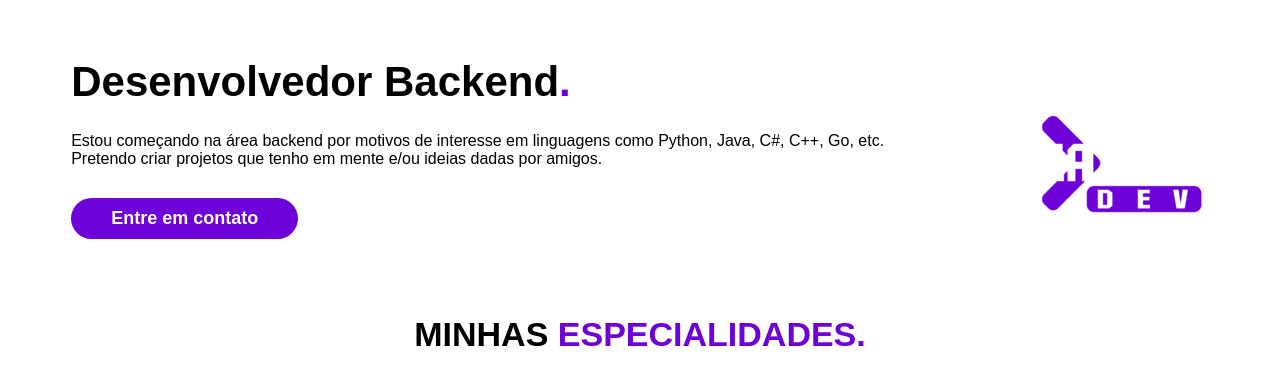
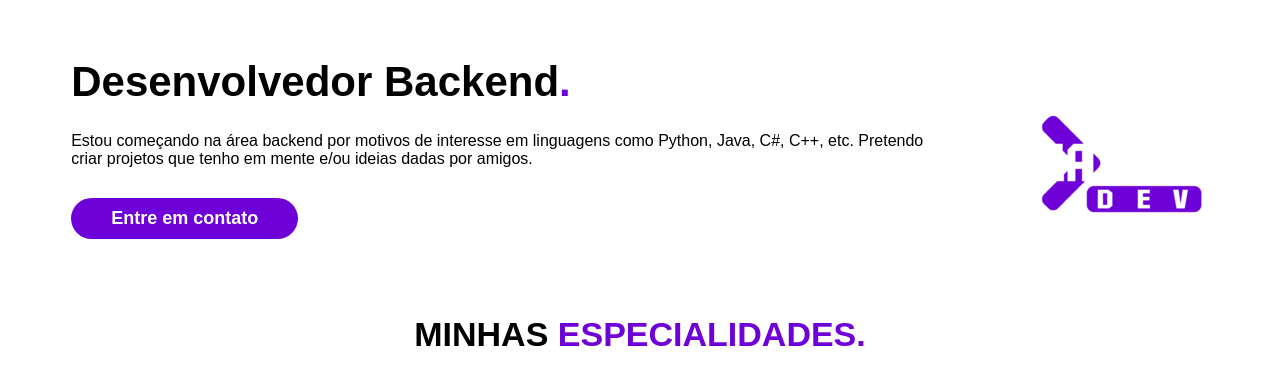
Before and after one commit to DevGabrielC/devgabrielc.github.io, a plain HTML site: page index.html in a window 1280 px wide. Shown: the part 166-557 px from the top of the page. Drawn offline with nearby package versions, Linux system fonts and the light colour scheme.

Commit message:
Index e README
Atualizei o README e removi a linguagem GO do sobre.

```diff
--- a/index.html
+++ b/index.html
@@ -63,7 +63,7 @@
                 <div class="flex">
                     <div class="txt-topo-site">
                     <h1>Desenvolvedor Backend<span>.</span></h1>
-                    <p>Estou começando na área backend por motivos de interesse em linguagens como Python, Java, C#, C++, Go, etc. Pretendo criar projetos que tenho em mente e/ou ideias dadas por amigos.</p>
+                    <p>Estou começando na área backend por motivos de interesse em linguagens como Python, Java, C#, C++, etc. Pretendo criar projetos que tenho em mente e/ou ideias dadas por amigos.</p>
                     <div class="btn-contato">
                         <a href="#">
                             <button>Entre em contato</button>
```
Also changed, not shown: 1 other file.
